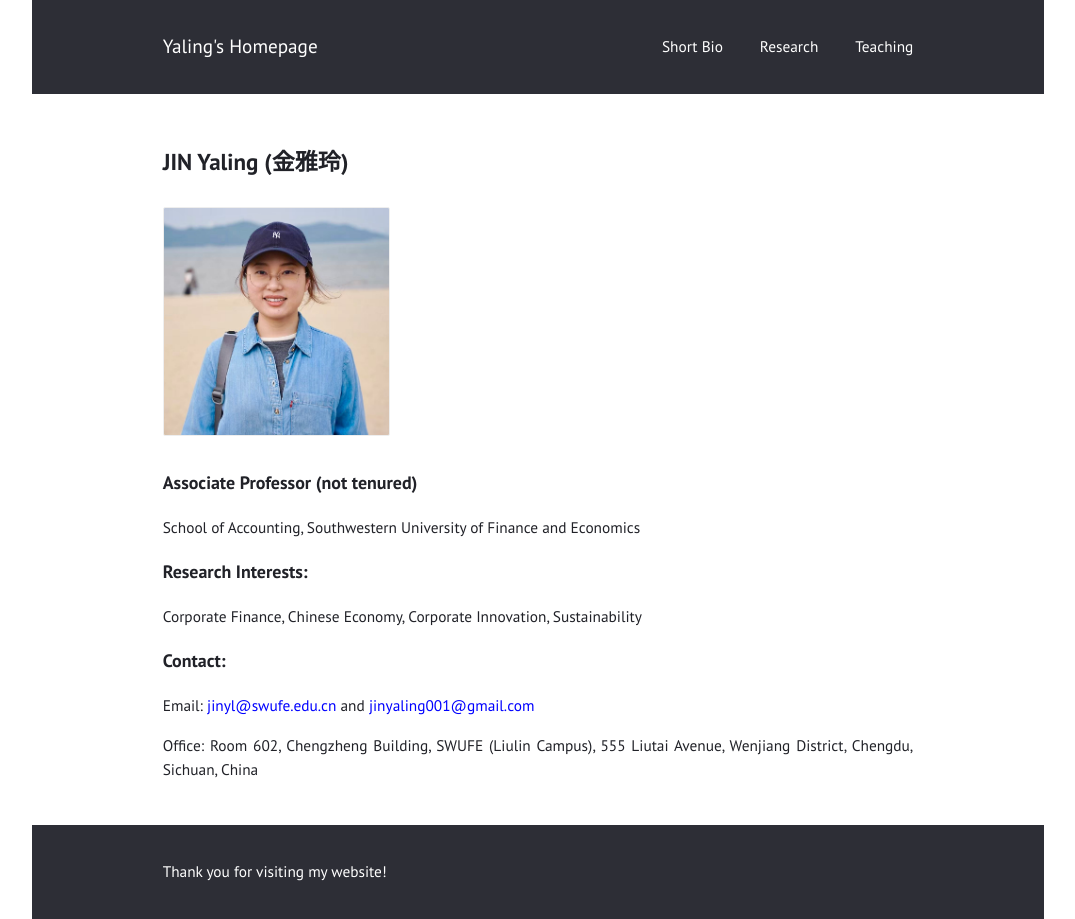
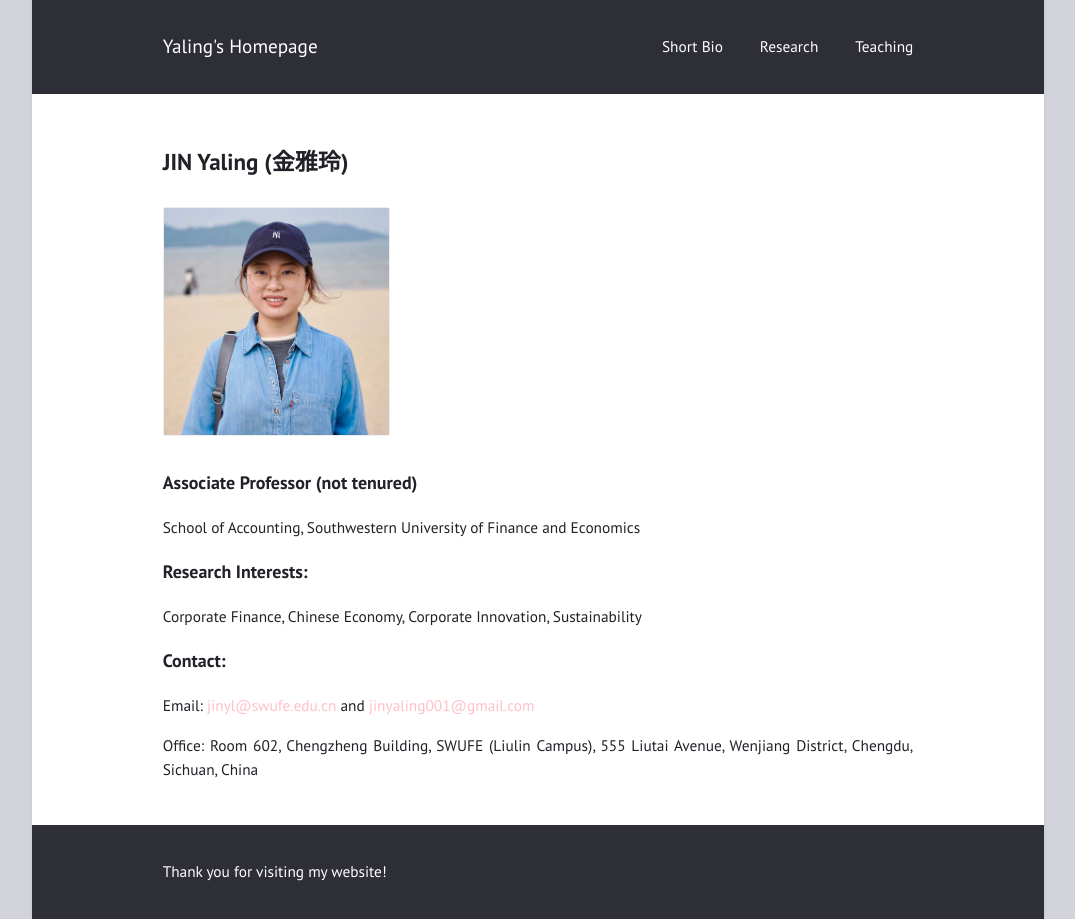
Before and after one commit to jinyaling/jinyaling.github.io, a Jekyll site: the page built from index.md, in a window 1280 px wide. Shown: the whole page, without its empty margins (102-1177 px from the left). Built offline with Jekyll 4.4.1, drawn with Linux system fonts in a browser that asks for light colours.

Commit message:
Update frame.sass

```diff
--- a/assets/css/frame.sass
+++ b/assets/css/frame.sass
@@ -4,11 +4,11 @@
 @import index, font, basic, layout, classes
 
 html
-  background: lighten($purple, 70%)
+  background: lighten($dark, 70%)
   padding: 0 calc(38% - 22em)
 
 body
-  box-shadow: 0 0 .3em lighten($purple, 65%)
+  box-shadow: 0 0 .3em lighten($dark, 65%)
 
 body > header, body > footer
   background: lighten($dark, 5%)
@@ -25,4 +25,4 @@ body > header, body > footer
     background: $dark
 
 a
-  color: blue
+  color: pink
```
